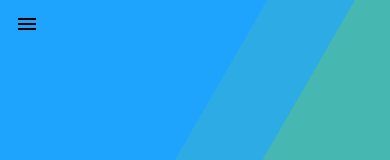
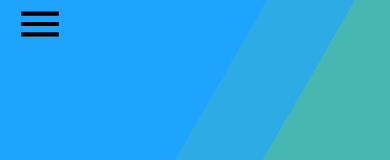
Before and after one commit to IPkaiwart11/portFolioFrontend, a React (Vite) app: page / in a window 390 px wide. Shown: the top 160 px of the page. Built offline with nearby package versions, Linux system fonts and the light colour scheme.

Commit message:
mobil responsive

```diff
--- a/src/components/navbar/Navbar.jsx
+++ b/src/components/navbar/Navbar.jsx
@@ -15,7 +15,7 @@ const Navbar = () => {
     <nav className="navbar">
       <div className="container">
         <div className="menu-icon" onClick={handleShowNavbar}>
-          <span><MenuIcon/></span>
+          <span><MenuIcon sx={{ fontSize: 50 }}/></span>
         </div>
         <div className={`nav-elements  ${showNavbar && 'active'}`}>
           <ul>
```
